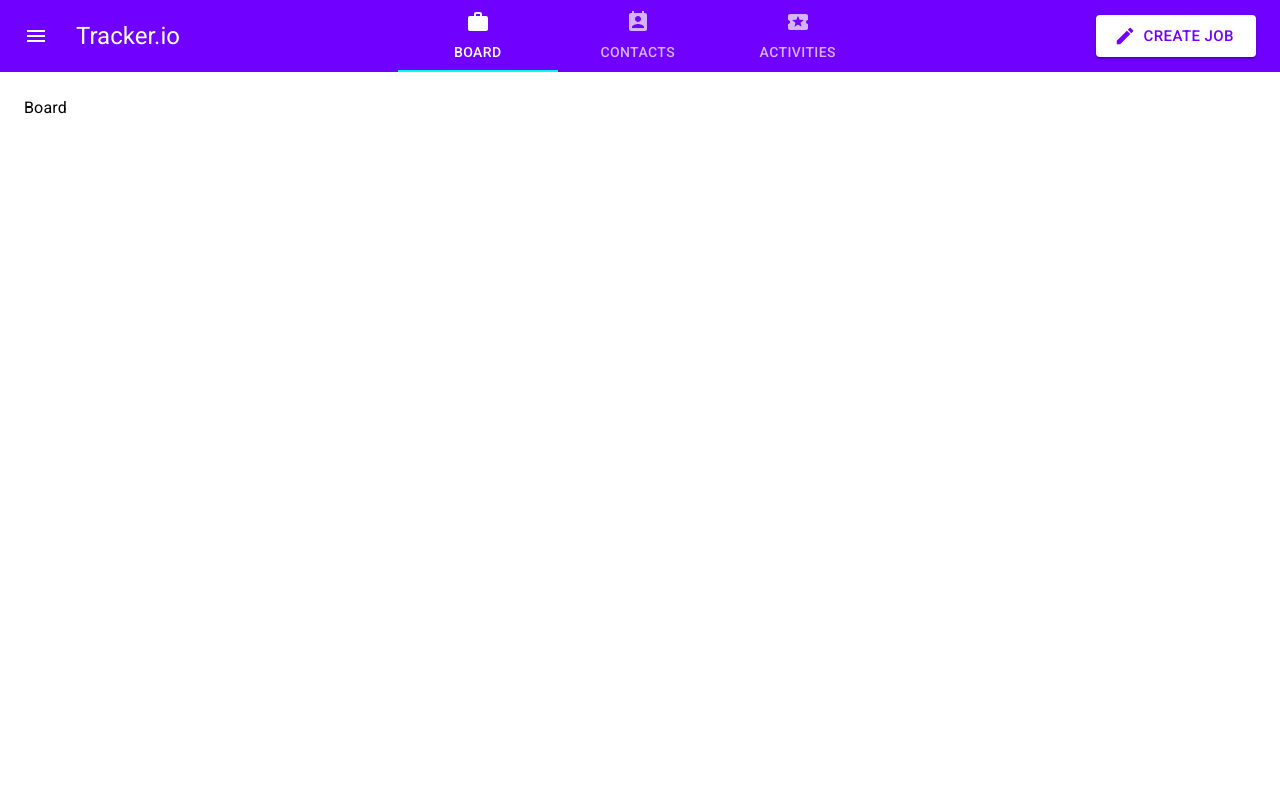
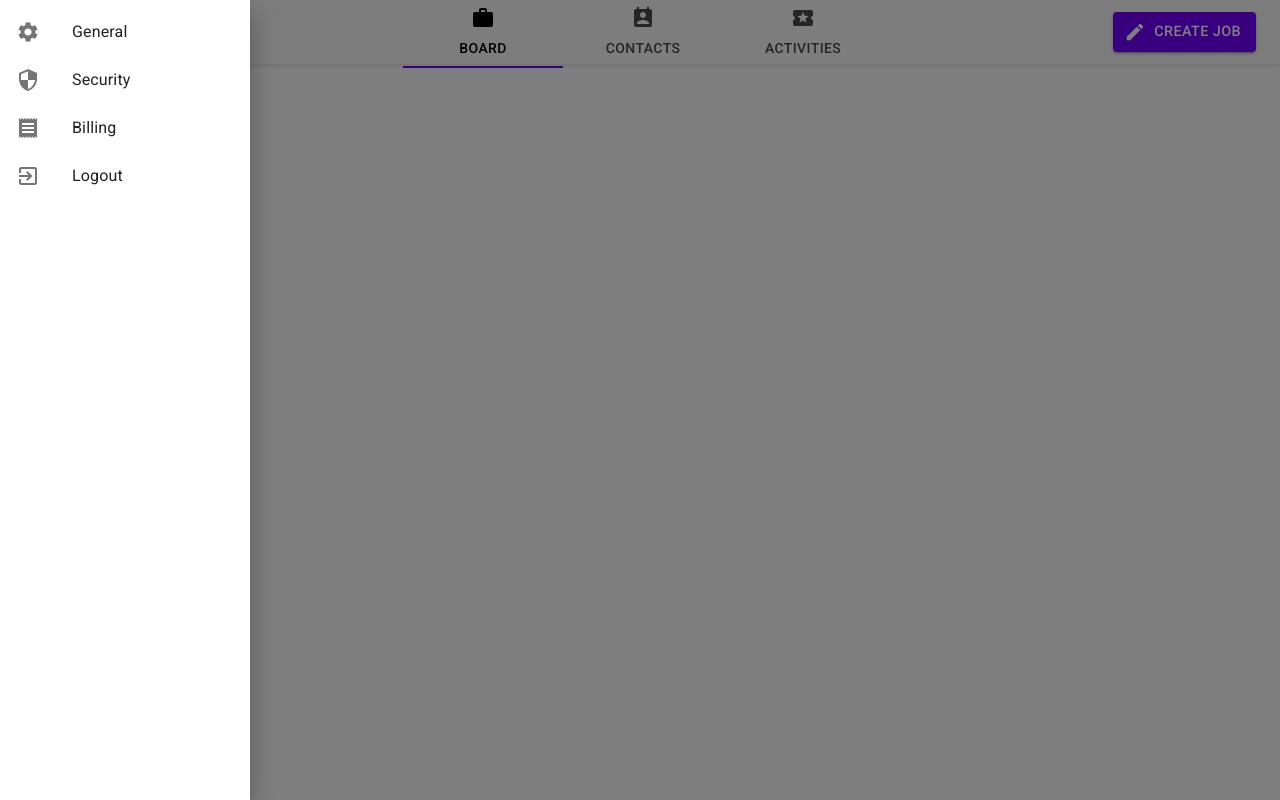
Before and after one commit to alexvision26/career-tracker, a React (Create React App) app in the folder tracker-app/: page /dashboard in a window 1280 px wide. Both pictures are taken after a click on the button "menu". Built offline with nearby package versions, Linux system fonts and the light colour scheme.

Commit message:
added collapsable menu component, added create job modal and working on create job form

```diff
--- /dev/null
+++ b/tracker-app/src/components/CreateJob.jsx
@@ -0,0 +1,127 @@
+import React, { useState } from "react";
+import { makeStyles } from "@material-ui/core/styles";
+import Modal from "@material-ui/core/Modal";
+import Button from "@material-ui/core/Button";
+import TextField from "@material-ui/core/TextField";
+import Grid from "@material-ui/core/Grid";
+// import CircularProgress from "@material-ui/core/CircularProgress";
+import Container from "@material-ui/core/Container";
+
+const useStyles = makeStyles((theme) => ({
+  paper: {
+    position: "absolute",
+    width: 400,
+    backgroundColor: theme.palette.background.paper,
+    outline: "none",
+    padding: 0,
+    boxShadow: theme.shadows[5],
+    margin: "auto",
+    left: 0,
+    right: 0,
+    top: 0,
+    bottom: 0,
+    height: 1100,
+    minWidth: "40%",
+  },
+  content: {
+    padding: theme.spacing(2, 4, 3),
+  },
+  header: {
+    width: "100%",
+    height: "auto",
+    backgroundColor: "white",
+    margin: 0,
+    padding: 0,
+    boxShadow: "1px 1px 6px rgba(0, 0, 0, 0.151)",
+  },
+  title: {
+    padding: 25,
+    margin: 0,
+    fontSize: "2rem",
+  },
+  form: {
+    display: "flex",
+    flexFlow: "row wrap",
+    flexGrow: 0.5,
+    padding: "3%",
+    width: "100%",
+  },
+}));
+
+function CreateJob(props) {
+  const classes = useStyles();
+  // getModalStyle is not a pure function, we roll the style only on the first render
+  const { newJob, setNewJob } = props;
+
+  const handleClose = () => {
+    setNewJob(false);
+  };
+
+  const body = (
+    <div className={classes.paper}>
+      <div className={classes.header}>
+        <h2 className={classes.title}>Create new job</h2>
+      </div>
+
+      <Container
+        component="main"
+        maxWidth="lg"
+        // style={{ border: "1px solid black" }}
+      >
+        <form
+          className={classes.form}
+          //   onSubmit={handleSubmit}
+          id="add-job-form"
+          noValidate
+        >
+          <TextField
+            autoComplete="title"
+            name="title"
+            variant="outlined"
+            label="Job Title"
+            required
+            // fullWidth
+            id="title"
+            label="Job Title"
+          />
+
+          <TextField
+            autoComplete="company"
+            name="company"
+            variant="outlined"
+            required
+            // fullWidth
+            id="company"
+            label="Company"
+          />
+
+          <TextField
+            autoComplete="location"
+            name="location"
+            variant="outlined"
+            required
+            // fullWidth
+            id="location"
+            label="Location"
+          />
+        </form>
+      </Container>
+    </div>
+  );
+  return (
+    <>
+      <div>
+        <Modal
+          open={newJob}
+          onClose={handleClose}
+          aria-labelledby="simple-modal-title"
+          aria-describedby="simple-modal-description"
+        >
+          {body}
+        </Modal>
+      </div>
+    </>
+  );
+}
+
+export default CreateJob;
--- a/tracker-app/src/components/Dashboard.jsx
+++ b/tracker-app/src/components/Dashboard.jsx
@@ -1,6 +1,5 @@
 import React, { useState } from "react";
 import PropTypes from "prop-types";
-import Container from "@material-ui/core/Container";
 import { makeStyles, ThemeProvider } from "@material-ui/core/styles";
 import AppBar from "@material-ui/core/AppBar";
 import Toolbar from "@material-ui/core/Toolbar";
@@ -15,32 +14,58 @@ import PermContactCalendarIcon from "@material-ui/icons/PermContactCalendar";
 import WorkIcon from "@material-ui/icons/Work";
 import LocalActivityIcon from "@material-ui/icons/LocalActivity";
 import CreateIcon from "@material-ui/icons/Create";
+import Drawer from "@material-ui/core/Drawer";
+import List from "@material-ui/core/List";
+import ListItem from "@material-ui/core/ListItem";
+import ListItemIcon from "@material-ui/core/ListItemIcon";
+import ListItemText from "@material-ui/core/ListItemText";
+import SettingsIcon from "@material-ui/icons/Settings";
+import SecurityIcon from "@material-ui/icons/Security";
+import clsx from "clsx";
+import ExitToAppIcon from "@material-ui/icons/ExitToApp";
+import ReceiptIcon from "@material-ui/icons/Receipt";
+import CreateJob from "./CreateJob";
 import { theme } from "../styles/theme";
 
 const useStyles = makeStyles((theme) => ({
   root: {
     flexGrow: 1,
-    backgroundColor: "#7000ff",
+    backgroundColor: "#fafafa",
+    color: "black",
+    borderBottom: "1px",
   },
   indicator: {
-    backgroundColor: "#00fff0",
+    backgroundColor: "#7000ff",
   },
   menuButton: {
     marginRight: theme.spacing(2),
   },
   title: {
     flexGrow: 0.5,
+    fontSize: "1.4rem",
   },
   tabs: {
     flexGrow: 0.5,
   },
+  toolBar: {
+    boxShadow: "1px 1px 6px rgba(0, 0, 0, 0.151)",
+    height: "50px",
+  },
   createButton: {
-    backgroundColor: "white",
-    color: "#7000ff",
+    backgroundColor: "#7000ff",
+    color: "white",
+    fontSize: ".9rem",
+    padding: "7px 15px",
     "&:hover": {
-      backgroundColor: "white",
-      color: "#7000ff",
+      backgroundColor: "#7000ff",
+      color: "white",
     },
+  },
+  list: {
+    width: 250,
+  },
+  fullList: {
+    width: "auto",
   },
 }));
 
@@ -80,23 +105,95 @@ function a11yProps(index) {
 const Dashboard = () => {
   const classes = useStyles();
   const [value, setValue] = useState(0);
+  const [state, setState] = useState({
+    //Side bar open and close state
+    top: false,
+    left: false,
+    bottom: false,
+    right: false,
+  });
+  const [newJob, setNewJob] = useState(false); //Create Job Modal Open State
+
+  const handleOpen = () => {
+    setNewJob(true);
+  };
+
+  const toggleDrawer = (anchor, open) => (event) => {
+    if (
+      event.type === "keydown" &&
+      (event.key === "Tab" || event.key === "Shift")
+    ) {
+      return;
+    }
+
+    setState({ ...state, [anchor]: open });
+  };
+
+  const iconMap = (idx) => {
+    switch (idx) {
+      case 0:
+        return <SettingsIcon />;
+      case 1:
+        return <SecurityIcon />;
+      case 2:
+        return <ReceiptIcon />;
+      case 3:
+        return <ExitToAppIcon />;
+      default:
+    }
+  };
+
+  const list = (anchor) => (
+    <div
+      className={clsx(classes.list, {
+        [classes.fullList]: anchor === "top" || anchor === "bottom",
+      })}
+      role="presentation"
+      onClick={toggleDrawer(anchor, false)}
+      onKeyDown={toggleDrawer(anchor, false)}
+    >
+      <List>
+        {["General", "Security", "Billing", "Logout"].map((text, index) => (
+          <ListItem button key={text}>
+            <ListItemIcon>{iconMap(index)}</ListItemIcon>
+            <ListItemText primary={text} />
+          </ListItem>
+        ))}
+      </List>
+    </div>
+  );
 
   const handleChange = (event, newValue) => {
     setValue(newValue);
   };
-  // test
   return (
     <>
       <ThemeProvider theme={theme} />
+
+      <div>
+        <React.Fragment key="left">
+          <Drawer
+            anchor="left"
+            open={state["left"]}
+            onClose={toggleDrawer("left", false)}
+          >
+            {list("left")}
+          </Drawer>
+        </React.Fragment>
+      </div>
+
+      <CreateJob newJob={newJob} setNewJob={setNewJob} />
+
       <div className="div-container">
         <div className={classes.root}>
           <AppBar position="static" className={classes.root}>
-            <Toolbar>
+            <Toolbar className={classes.toolBar}>
               <IconButton
                 edge="start"
                 className={classes.menuButton}
                 color="inherit"
                 aria-label="menu"
+                onClick={toggleDrawer("left", true)}
               >
                 <MenuIcon />
               </IconButton>
@@ -131,6 +228,7 @@ const Dashboard = () => {
                 size="large"
                 className={classes.createButton}
                 startIcon={<CreateIcon />}
+                onClick={handleOpen}
               >
                 Create Job
               </Button>
@@ -138,7 +236,7 @@ const Dashboard = () => {
           </AppBar>
 
           <TabPanel value={value} index={0}>
-            Board
+            Board TEST
           </TabPanel>
           <TabPanel value={value} index={1}>
             Contacts
```
